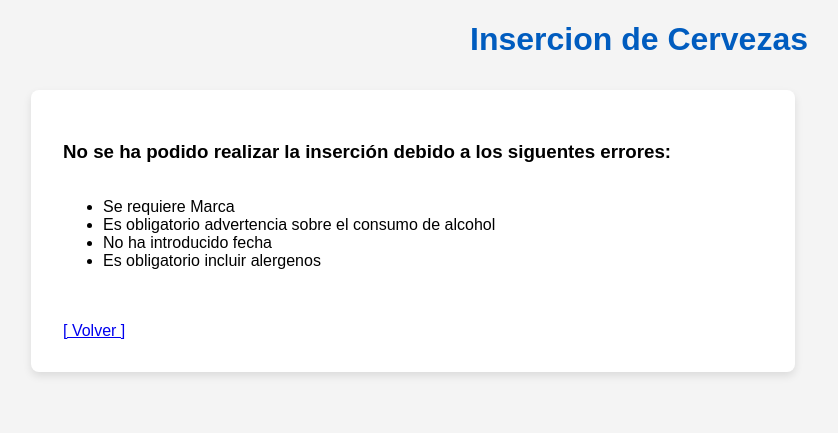
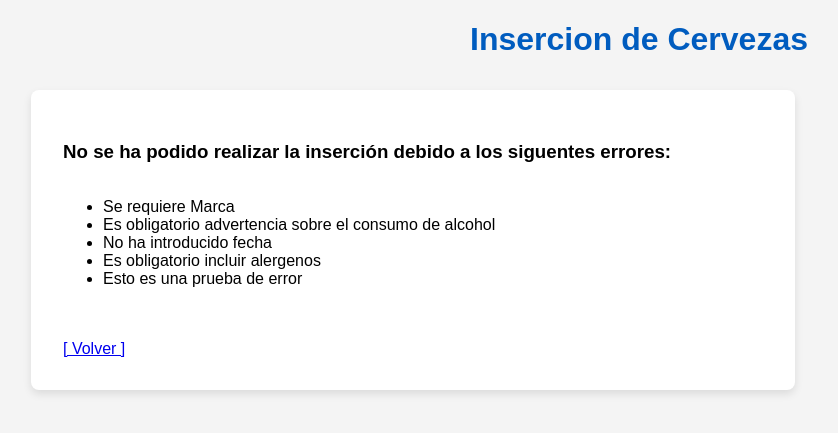
Before and after one commit to rarias1898/entornoservidorPHP, a PHP site: page /cervezas/listaCervezas.php?tipoCerveza=1 in a window 1280 px wide. Shown: the top 433 px of the page, without its empty margins (1-839 px from the left). Run offline with PHP 8.4, Linux system fonts and the light colour scheme; data that the repository does not hold is empty.

Commit message:
actualizacion ej cervezas

```diff
--- a/cervezas/errores.php
+++ b/cervezas/errores.php
@@ -11,4 +11,4 @@ $msgError = array(
     8 => "La subida del fichero fue detenida por la extensión"
 );
 
-$hola = "Ana";
+$hola = "Esto es una prueba de error";
--- a/cervezas/listaCervezas.php
+++ b/cervezas/listaCervezas.php
@@ -28,6 +28,7 @@
           <li>Es obligatorio advertencia sobre el consumo de alcohol</li>
           <li>No ha introducido fecha</li>
           <li>Es obligatorio incluir alergenos</li>
+          <li><?php echo $hola ?></li>
         </ul>
 
         <br><br>
@@ -37,7 +38,8 @@
     } else {
       $alergenos = $_REQUEST['aler'];
       if ($_FILES["imagen"]["error"] > 0) {
-        $fileError += "Error: " . $msgError[$_FILES["imagen"]["error"]] . "<br />";
+        // $fileError += "Error: " . $msgError[$_FILES["imagen"]["error"]] . "<br />";
+        // echo $msgError[$_FILES['imagen']['error']];
       } else {
         if (file_exists("upload/" . $_FILES['imagen']['name'])) {
           echo $_FILES['imagen']['name'] . " ya existe. ";
@@ -58,6 +60,7 @@
             <li>Alergenos: <?php echo implode(' - ', $alergenos) ?></li>
             <li>Observaciones: <?php echo $observaciones ?></li>
             <li>Imagen: <?php echo $msgError[$_FILES["imagen"]["error"]] ?></li>
+            <li> <?php echo $_FILES['imagen']['type'] ?> </li>
           </ul>
 
           <img src="<?php echo $ruta_imagen ?>" alt="">
```
Also changed, not shown: cervezas/upload/captura1.jpg (deleted).
